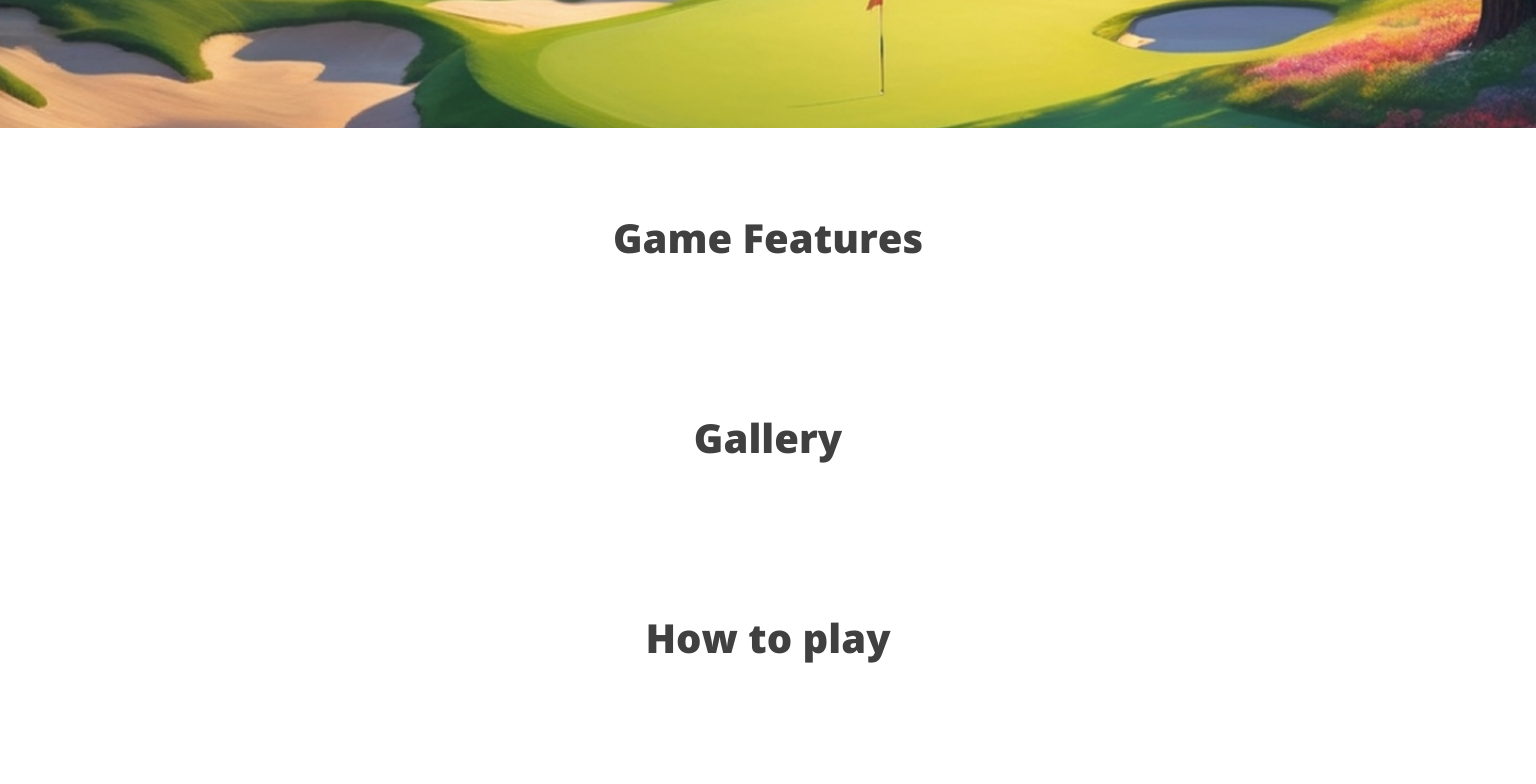
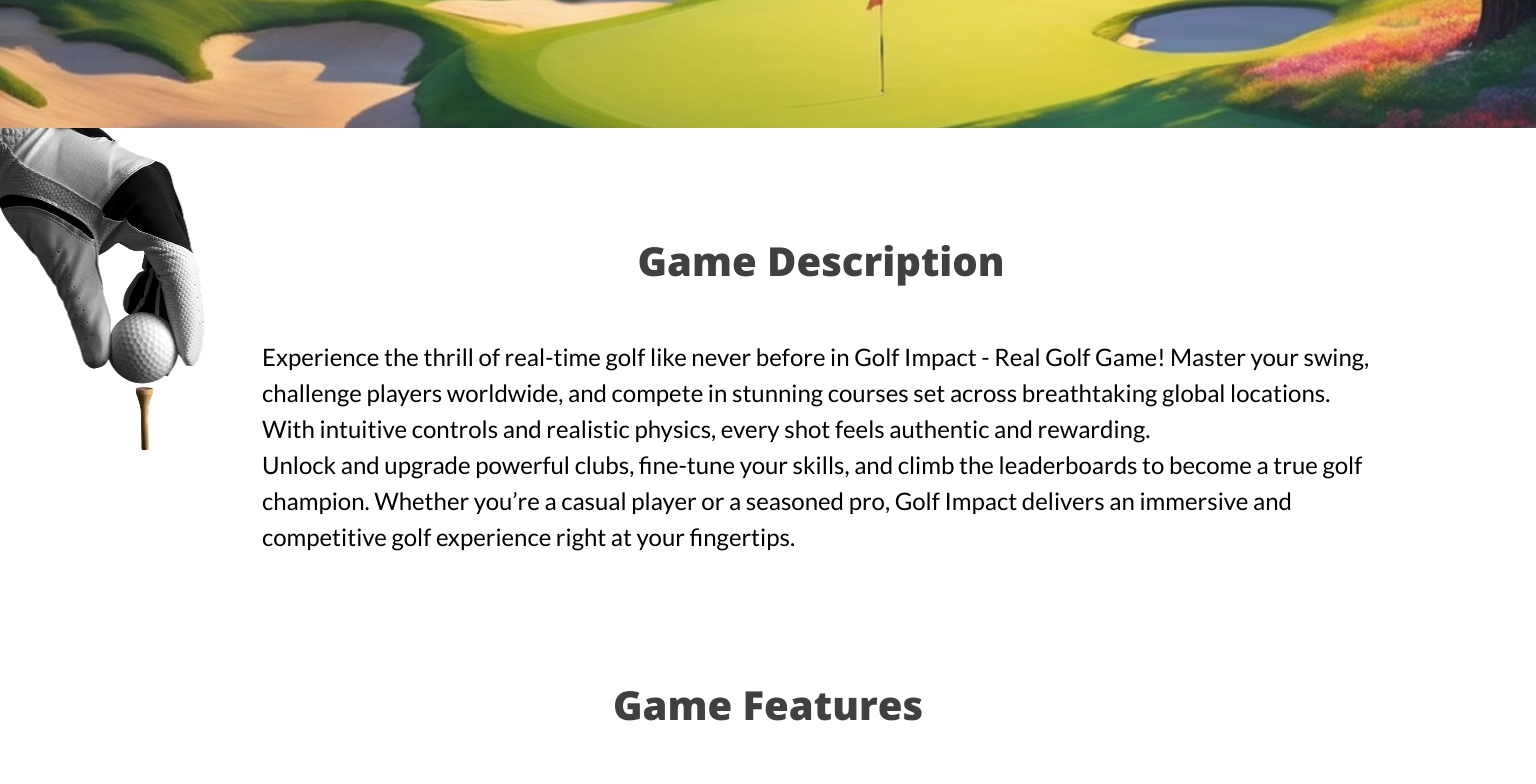
Before and after one commit to DenysHV1/golf-champion-outs, a website built with Vite: page src/index.html in a window 1536 px wide. Shown: the part 1060-1844 px from the top of the page. Built offline with nearby package versions, Linux system fonts and the light colour scheme.

Commit message:
description

```diff
--- a/src/partials/description.html
+++ b/src/partials/description.html
@@ -1,5 +1,25 @@
 <section class="description" id="description">
   <div class="description_container container">
-
+    <h2 class="title-h2">Game Description</h2>
+    <img
+      src="./img/game-description-hand.png"
+      alt="description hand"
+      class="description-hand"
+    />
+    <div class="description-content">
+      <p>
+        Experience the thrill of real-time golf like never before in Golf Impact
+        - Real Golf Game! Master your swing, challenge players worldwide, and
+        compete in stunning courses set across breathtaking global locations.
+        With intuitive controls and realistic physics, every shot feels
+        authentic and rewarding.
+      </p>
+      <p>
+        Unlock and upgrade powerful clubs, fine-tune your skills, and climb the
+        leaderboards to become a true golf champion. Whether you’re a casual
+        player or a seasoned pro, Golf Impact delivers an immersive and
+        competitive golf experience right at your fingertips.
+      </p>
+    </div>
   </div>
 </section>
--- a/src/scss/description.css
+++ b/src/scss/description.css
@@ -1,18 +1,43 @@
-.about-game {
+.description {
+  position: relative;
   margin-bottom: 80px;
   scroll-margin-top: 100px;
   @media screen and (min-width: 1440px) {
-    margin-bottom: 161px;
+    margin-bottom: 120px;
   }
 }
 
-.about-game_container {
+.description_container {
   display: flex;
   flex-direction: column;
   align-items: center;
   justify-content: center;
-  gap: 28px;
+  gap: 24px;
+  padding: 0 20px;
   @media screen and (min-width: 1440px) {
-    gap: 36px;
+    gap: 48px;
+    padding-left: 214px;
+    padding-right: 108px;
   }
 }
+
+.description-content > p {
+  font-size: 16px;
+  @media screen and (min-width: 1440px) {
+    font-size: 24px;
+  }
+}
+
+.description-hand {
+  position: absolute;
+  top: -89px;
+  left: 0;
+  width: 130px;
+  height: 194px;
+  @media screen and (min-width: 1440px) {
+    top: -103px;
+    left: 0px;
+    width: 290px;
+    height: 434px;
+  }
+}
--- a/src/scss/hero.css
+++ b/src/scss/hero.css
@@ -5,12 +5,12 @@
   background-repeat: no-repeat;
   height: 90vh;
   width: 100%;
-  margin-bottom: 40px;
+  margin-bottom: 89px;
   @media (min-width: 1440px) {
     background-image: url(../img/hero/hero-bg-pc.jpg);
     background-position: bottom;
     height: 135vh;
-    margin-bottom: 80px;
+    margin-bottom: 103px;
     margin-top: 108px;
   }
 }
```
Also changed, not shown: src/img/game-description-hand.png (renamed from src/img/game-description-hend.png).
